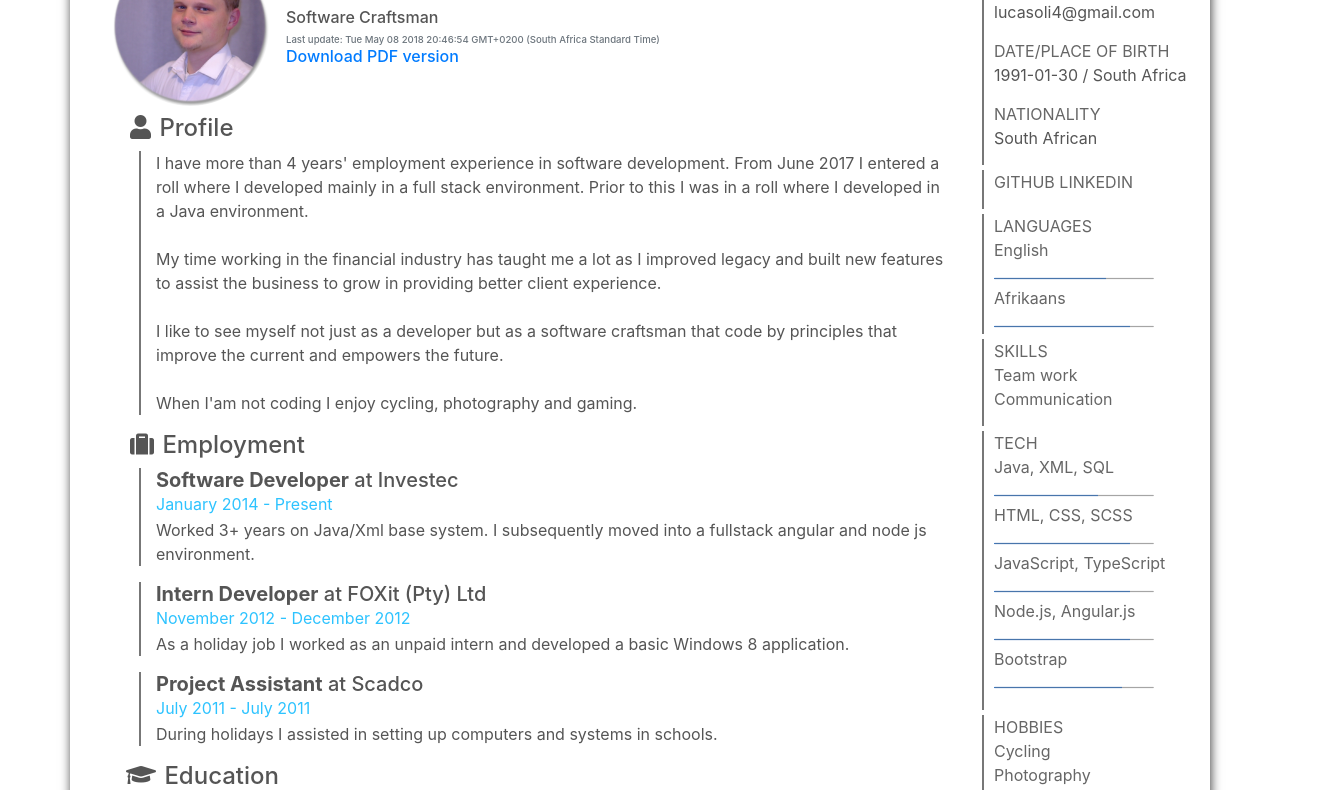
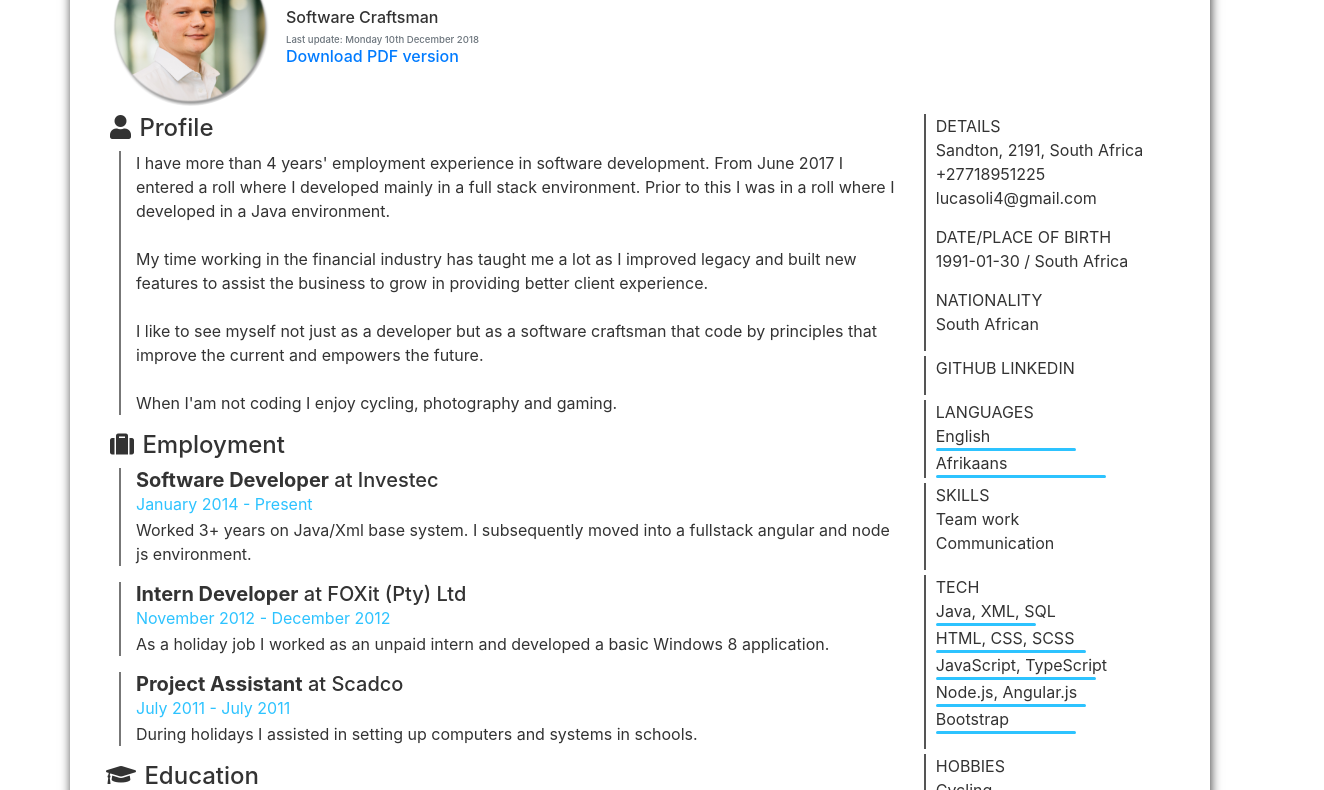
Before and after one commit to LucasScript/this_is_me, a website: page dest/index.html in a window 1280 px wide. Shown: the part 117-907 px from the top of the page, 1324 px wide, since content can reach past the window. Drawn offline with Linux system fonts and the light colour scheme.

Commit message:
updated look

```diff
--- a/dest/index.css
+++ b/dest/index.css
@@ -1,6 +1,6 @@
 .page {
     /* max-width: 1250px; */
-    color: #555;
+    color: #333;
     position: relative;
     margin-top: 15px;
     margin-bottom: 15px;
@@ -23,30 +23,96 @@
     font-size: 60%;
 }
 
-.right-column {
-    width: 30%;
-    position: absolute;
-    top: 30px;
-    left: 80%;
-}
-
 .right-column .section {
     padding-left: 10px;
-    border-left: 2px solid #777;
+    border-left: 2px solid #555;
     margin-bottom: 5px;
 }
 
-.progress {
-    height: 3px;
-    width: 95%;
+.label {
+    color: #333;
 }
 
-.label {
-    color: #666;
+.progressbar {
+    border-bottom: 3px solid #2DC3FF;
+    width: 0px;
+    border-radius: 50px;
 }
 
-progress[value] {
-    height: 3px;
+.progressbar.width-5 {
+    width: 20px;
+}
+
+.progressbar.width-10 {
+    width: 30px;
+}
+
+.progressbar.width-15 {
+    width: 40px;
+}
+
+.progressbar.width-20 {
+    width: 50px;
+}
+
+.progressbar.width-25 {
+    width: 60px;
+}
+
+.progressbar.width-35 {
+    width: 70px;
+}
+
+.progressbar.width-40 {
+    width: 80px;
+}
+
+.progressbar.width-45 {
+    width: 90px;
+}
+
+.progressbar.width-50 {
+    width: 100px;
+}
+
+.progressbar.width-55 {
+    width: 110px;
+}
+
+.progressbar.width-60 {
+    width: 120px;
+}
+
+.progressbar.width-65 {
+    width: 130px;
+}
+
+.progressbar.width-70 {
+    width: 140px;
+}
+
+.progressbar.width-75 {
+    width: 150px;
+}
+
+.progressbar.width-80 {
+    width: 160px;
+}
+
+.progressbar.width-85 {
+    width: 170px;
+}
+
+.progressbar.width-90 {
+    width: 180px;
+}
+
+.progressbar.width-95 {
+    width: 190px;
+}
+
+.progressbar.width-100 {
+    width: 200px;
 }
 
 p.label {
@@ -59,9 +125,8 @@ p.label {
 }
 
 .left-column {
-    width: 80%;
-    padding-right: 35px;
-    padding-left: 35px;
+    width: 75%;
+    padding-right: 20px;
 }
 
 .category .section {
--- a/dest/index.html
+++ b/dest/index.html
@@ -4,7 +4,7 @@
 <head>
     <meta charset="UTF-8" />
     <title>Gysbert Lucas Olivier cv project</title>
-    <link rel="icon" href="favicon.ico" type="image/x-icon" />
+    <link rel="icon" href="./ppic.ico" type="image/x-icon" />
     <link rel="stylesheet" href="./bootstrap/css/bootstrap.css">
     <link rel="stylesheet" href="./fontawesome/css/fontawesome-all.css">
     <link rel="stylesheet" href="./index.css">
@@ -26,19 +26,19 @@
 
         <div class="top mt-2">
             <h2 class="m-0 heading">
-                <img src="./lucas_profile_pic.ico" class="rounded-circle float-left" style="width: 10rem;position: absolute;margin-right: 1rem;">
+                <img src="./ppic.png" class="rounded-circle float-left" style="width: 10rem;position: absolute;margin-right: 1rem;">
                 <span style="padding-left: 10rem;">Gysbert Lucas Olivier</span>
                 <p class="sub-heading">Software Craftsman
-                    <br/>
-                    <time datetime="" class="text-muted">Last update: Tue May 08 2018 20:46:54 GMT+0200 (South Africa Standard Time)</time>
-                    <br/>                     <span class="screen">
+                    <br />
+                    <time datetime="" class="text-muted">Last update: Monday 10th December 2018</time>
+                    <br />                     <span class="screen">
                         <a href="./cv.pdf">
                             <i class="fa fa-file-pdf-o" aria-hidden="true"></i>Download PDF version</a>
                     </span>
                 </p>
             </h2>
         </div>
-        <div class="row">
+        <div class="d-flex">
             <div class="left-column">
 
                 <div class="category">
@@ -162,9 +162,9 @@
                 <div class="section languages">
                     <p class="label uppercase">Languages</p>
                     <div class="text-wrap label">English</div>
-                    <progress value="70" max="100"></progress>
+                    <div class="progressbar width-70" ></div>
                     <div class="text-wrap label">Afrikaans</div>
-                    <progress value="85" max="100"></progress>
+                    <div class="progressbar width-85" ></div>
                 </div>
                 <div class="section skills" style="padding-bottom: 15px;">
                     <p class="label uppercase">Skills</p>
@@ -174,15 +174,15 @@
                 <div class="section tech" style="padding-bottom: 15px;">
                     <p class="label uppercase">Tech</p>
                     <div class="text-wrap label">Java, XML, SQL</div>
-                    <progress value="65" max="100"></progress>
+                    <div class="progressbar width-50" ></div>
                     <div class="text-wrap label">HTML, CSS, SCSS</div>
-                    <progress value="85" max="100"></progress>
+                    <div class="progressbar width-75" ></div>
                     <div class="text-wrap label">JavaScript, TypeScript</div>
-                    <progress value="85" max="100"></progress>
+                    <div class="progressbar width-80" ></div>
                     <div class="text-wrap label">Node.js, Angular.js</div>
-                    <progress value="85" max="100"></progress>
+                    <div class="progressbar width-75" ></div>
                     <div class="text-wrap label">Bootstrap</div>
-                    <progress value="80" max="100"></progress>
+                    <div class="progressbar width-70" ></div>
                 </div>
                 <div class="section hobbies" style="padding-bottom: 15px;">
                     <p class="label uppercase">Hobbies</p>
--- a/package.json
+++ b/package.json
@@ -3,9 +3,8 @@
   "description": "The Curriculum Vitae Project",
   "scripts": {
     "build": "node src/build.js",
-    "watch": "chokidar '**/*' -i 'dest/**/*' -c 'npm run build'",
     "prestart": "npm run build",
-    "start": "npm run watch",
+    "start": "npm run",
     "pregh": "npm run build",
     "gh": "gh-pages -d dest"
   },
@@ -20,8 +19,9 @@
     "fs-extra": "4.0.2",
     "gh-pages": "^1.0.0",
     "handlebars": "4.0.11",
+    "html5-to-pdf": "^3.1.0",
     "markdown": "0.5.0",
-    "html5-to-pdf": "^3.1.0",
+    "moment": "^2.22.2",
     "watch": "1.0.2"
   }
 }
--- a/src/assets/index.css
+++ b/src/assets/index.css
@@ -1,6 +1,6 @@
 .page {
     /* max-width: 1250px; */
-    color: #555;
+    color: #333;
     position: relative;
     margin-top: 15px;
     margin-bottom: 15px;
@@ -23,30 +23,96 @@
     font-size: 60%;
 }
 
-.right-column {
-    width: 30%;
-    position: absolute;
-    top: 30px;
-    left: 80%;
-}
-
 .right-column .section {
     padding-left: 10px;
-    border-left: 2px solid #777;
+    border-left: 2px solid #555;
     margin-bottom: 5px;
 }
 
-.progress {
-    height: 3px;
-    width: 95%;
+.label {
+    color: #333;
 }
 
-.label {
-    color: #666;
+.progressbar {
+    border-bottom: 3px solid #2DC3FF;
+    width: 0px;
+    border-radius: 50px;
 }
 
-progress[value] {
-    height: 3px;
+.progressbar.width-5 {
+    width: 20px;
+}
+
+.progressbar.width-10 {
+    width: 30px;
+}
+
+.progressbar.width-15 {
+    width: 40px;
+}
+
+.progressbar.width-20 {
+    width: 50px;
+}
+
+.progressbar.width-25 {
+    width: 60px;
+}
+
+.progressbar.width-35 {
+    width: 70px;
+}
+
+.progressbar.width-40 {
+    width: 80px;
+}
+
+.progressbar.width-45 {
+    width: 90px;
+}
+
+.progressbar.width-50 {
+    width: 100px;
+}
+
+.progressbar.width-55 {
+    width: 110px;
+}
+
+.progressbar.width-60 {
+    width: 120px;
+}
+
+.progressbar.width-65 {
+    width: 130px;
+}
+
+.progressbar.width-70 {
+    width: 140px;
+}
+
+.progressbar.width-75 {
+    width: 150px;
+}
+
+.progressbar.width-80 {
+    width: 160px;
+}
+
+.progressbar.width-85 {
+    width: 170px;
+}
+
+.progressbar.width-90 {
+    width: 180px;
+}
+
+.progressbar.width-95 {
+    width: 190px;
+}
+
+.progressbar.width-100 {
+    width: 200px;
 }
 
 p.label {
@@ -59,9 +125,8 @@ p.label {
 }
 
 .left-column {
-    width: 80%;
-    padding-right: 35px;
-    padding-left: 35px;
+    width: 75%;
+    padding-right: 20px;
 }
 
 .category .section {
```
Also changed, not shown: dest/pdfHtml.html (+14 -14 lines), src/metadata/metadata.js (+8 -6 lines), src/templates/index.html (+9 -9 lines), src/utils/pdf.js (+6 -6 lines), dest/favicon.ico (deleted), dest/lucas_profile_pic.ico (deleted), dest/lucas_profile_pic.jpg (deleted), dest/ppic.ico (added), dest/ppic.png (added), src/assets/favicon.ico (deleted), src/assets/lucas_profile_pic.ico (deleted), src/assets/lucas_profile_pic.jpg (deleted), src/assets/ppic.ico (added), src/assets/ppic.png (added), 2 other files.
